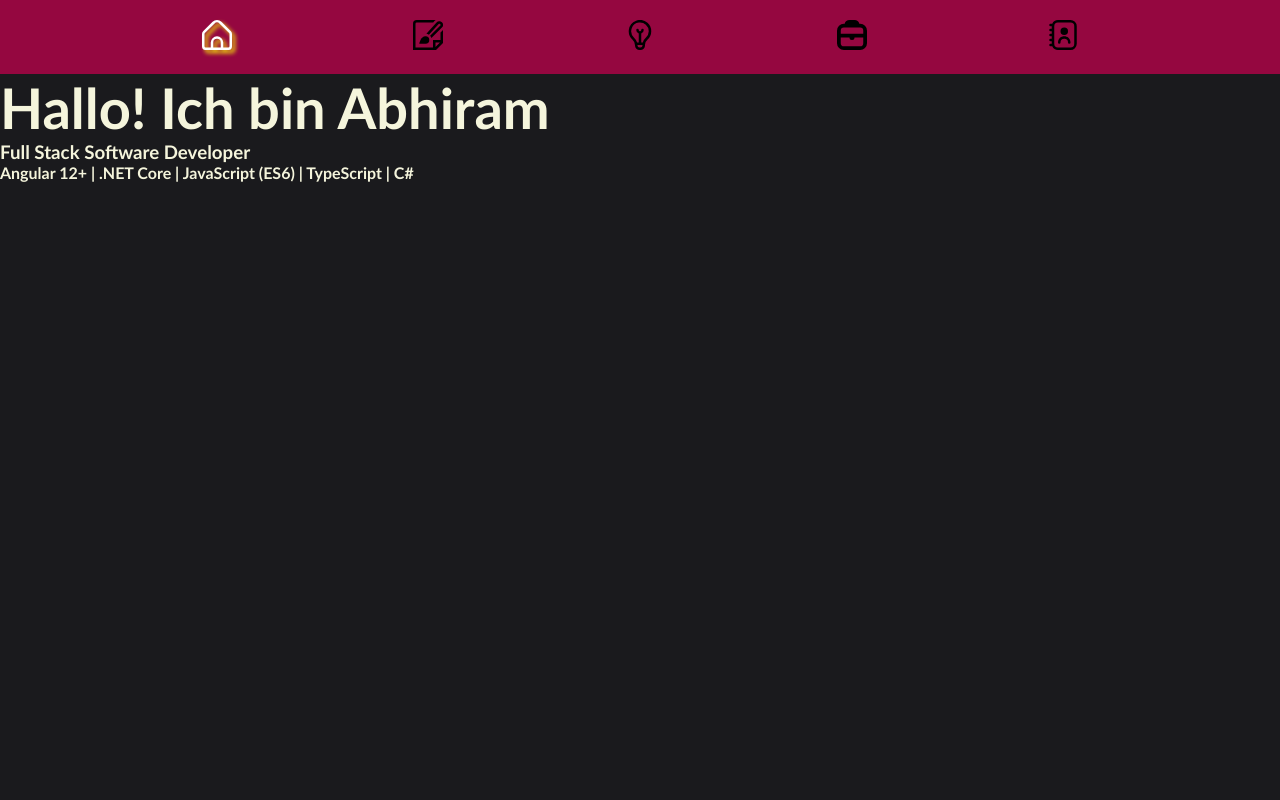
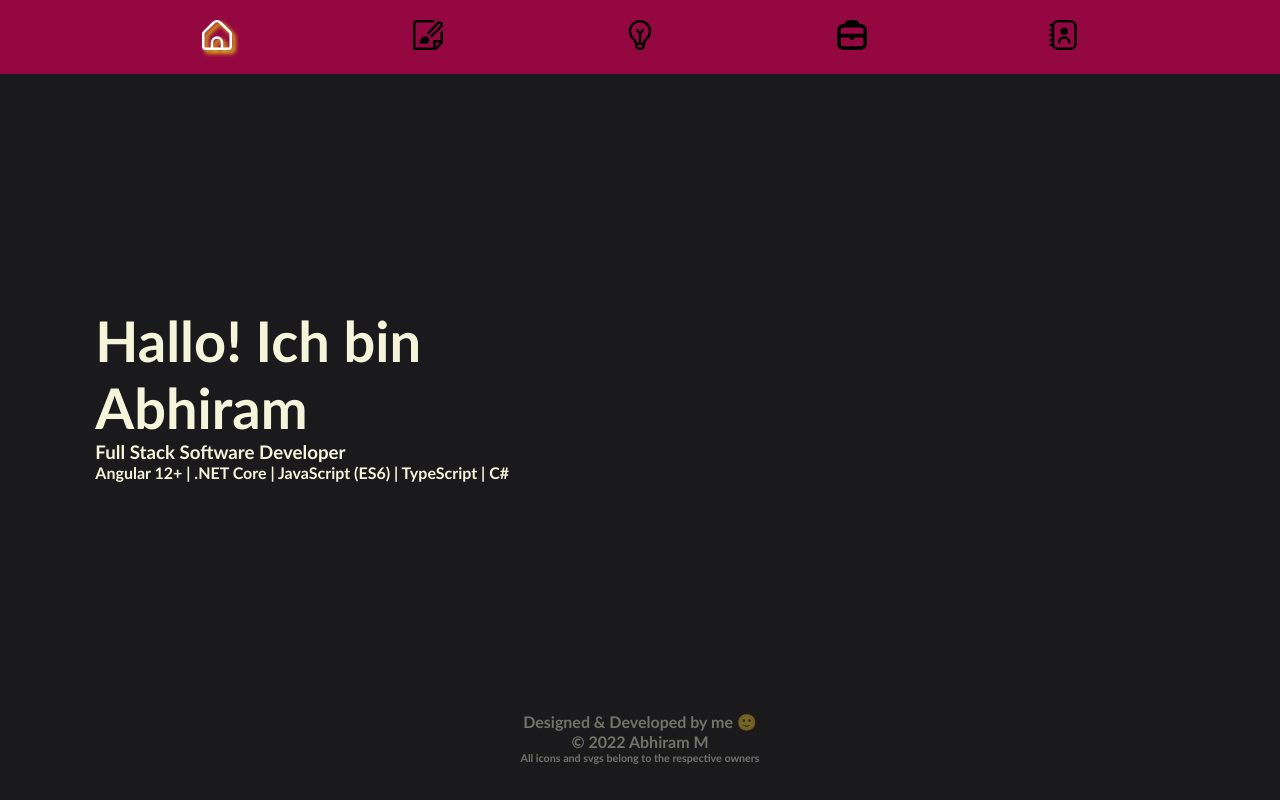
Before and after one commit to abhiramm99/PortFolio-App, an Angular app: page /home in a window 1280 px wide. Built offline with nearby package versions, Linux system fonts and the light colour scheme.

Commit message:
basic home page and angular animations setup

```diff
--- a/src/app/app.module.ts
+++ b/src/app/app.module.ts
@@ -1,6 +1,6 @@
 import { NgModule } from '@angular/core';
 import { BrowserModule } from '@angular/platform-browser';
-
+import { BrowserAnimationsModule } from '@angular/platform-browser/animations';
 import { AppRoutingModule } from './app-routing.module';
 import { AppComponent } from './app.component';
 import { MainNavComponent } from './main-nav/main-nav.component';
@@ -22,7 +22,8 @@ import { ContactComponent } from './contact/contact.component';
   ],
   imports: [
     BrowserModule,
-    AppRoutingModule
+    AppRoutingModule,
+    BrowserAnimationsModule
   ],
   providers: [],
   bootstrap: [AppComponent]
--- a/src/app/home/home.component.css
+++ b/src/app/home/home.component.css
@@ -6,3 +6,24 @@
 .main-heading {
     font-size: 3.5rem;
 }
+
+.home-container {
+    height: 80vh;
+    display: flex;
+    align-items: center;
+    justify-content: space-evenly;
+}
+
+.left-side, .right-side {
+    width: 40vw;
+    padding: 10px;
+}
+
+.footer-text {
+    opacity: 0.4;
+    position: absolute;
+    bottom: 10px;
+    left: 50%;
+    text-align: center;
+    transform: translate(-50%, -50%);
+}
--- a/src/app/home/home.component.html
+++ b/src/app/home/home.component.html
@@ -1,3 +1,15 @@
-<h1 class="main-heading">{{currentGreetingLine}}</h1>
-<h3>Full Stack Software Developer</h3>
-<h4><strong>Angular 12+ | .NET Core | JavaScript (ES6) | TypeScript | C#</strong></h4>
+<div class="home-container">
+    <div class="left-side">
+        <h1 @fadeInFromTop class="main-heading">{{currentGreetingLine}}</h1>
+        <h3 @fadeInFromBottom class="sub-heading">Full Stack Software Developer</h3>
+        <h4 @fadeInFromBottom class="sub-sub-heading"><strong>Angular 12+ | .NET Core | JavaScript (ES6) | TypeScript | C#</strong></h4>
+    </div>
+    <div class="right-side">
+
+    </div>
+</div>
+<div class="footer-text">
+    <h4>Designed & Developed by me 🙂</h4>
+    <h4>&copy; 2022 Abhiram M</h4>
+    <h6>All icons and svgs belong to the respective owners</h6>
+</div>
--- a/src/app/home/home.component.ts
+++ b/src/app/home/home.component.ts
@@ -1,10 +1,15 @@
 import { Component, OnDestroy, OnInit } from '@angular/core';
+import { fadeInFromBottom, fadeInFromTop } from '../shared-files/animations';
 import { GREETING_LINES } from './home.constants';
 
 @Component({
   selector: 'app-home',
   templateUrl: './home.component.html',
-  styleUrls: ['./home.component.css']
+  styleUrls: ['./home.component.css'],
+  animations: [
+    fadeInFromTop,
+    fadeInFromBottom
+  ]
 })
 export class HomeComponent implements OnInit, OnDestroy {
 
--- a/src/app/main-nav/main-nav.component.html
+++ b/src/app/main-nav/main-nav.component.html
@@ -2,16 +2,15 @@
     <ul class="main-nav">
         <li class="main-nav-items">
             <div>
-                <a routerLink="./home" routerLinkActive="current-tab">
+                <a routerLink="./home" routerLinkActive="current-tab" title="Welcome">
                     <svg viewBox="0 0 24 24" width="30" height="30"><path d="M23.121,9.069,15.536,1.483a5.008,5.008,0,0,0-7.072,0L.879,9.069A2.978,2.978,0,0,0,0,11.19v9.817a3,3,0,0,0,3,3H21a3,3,0,0,0,3-3V11.19A2.978,2.978,0,0,0,23.121,9.069ZM15,22.007H9V18.073a3,3,0,0,1,6,0Zm7-1a1,1,0,0,1-1,1H17V18.073a5,5,0,0,0-10,0v3.934H3a1,1,0,0,1-1-1V11.19a1.008,1.008,0,0,1,.293-.707L9.878,2.9a3.008,3.008,0,0,1,4.244,0l7.585,7.586A1.008,1.008,0,0,1,22,11.19Z"/>
                     </svg>
-                    <!-- <div class="main-nav-items-title">Home</div> -->
                 </a>
             </div>
         </li>
         <li class="main-nav-items">
             <div>
-                <a routerLink="./projects" routerLinkActive="current-tab">
+                <a routerLink="./projects" routerLinkActive="current-tab" title="Projects">
                     <svg viewBox="0 0 24 24" width="30" height="30">
                         <g>
                             <path d="M22,9.979V16H16v6H2V3A1,1,0,0,1,3,2H16.148L17.359.646A4.934,4.934,0,0,1,18.07,0H3A3,3,0,0,0,0,3V24H18.414L24,18.414V7.979ZM18,21.586V18h3.586Z"></path>
@@ -19,37 +18,33 @@
                             <path d="M10,13c-4,0-5,6-5,6h5a3,3,0,0,0,0-6Z"></path>
                         </g>
                     </svg>
-                    <!-- <div class="main-nav-items-title">Projects</div> -->
                 </a>
             </div>
         </li>
         <li class="main-nav-items">
             <div>
-                <a routerLink="./skills" routerLinkActive="current-tab">
+                <a routerLink="./skills" routerLinkActive="current-tab" title="Skills">
                     <svg width="30" height="30" viewBox="0 0 24 24">
                         <path d="m17.994 2.286a9 9 0 0 0 -14.919 5.536 8.938 8.938 0 0 0 2.793 7.761 6.263 6.263 0 0 1 2.132 4.566v.161a3.694 3.694 0 0 0 3.69 3.69h.62a3.694 3.694 0 0 0 3.69-3.69v-.549a5.323 5.323 0 0 1 1.932-4 8.994 8.994 0 0 0 .062-13.477zm-5.684 19.714h-.62a1.692 1.692 0 0 1 -1.69-1.69s-.007-.26-.008-.31h4.008v.31a1.692 1.692 0 0 1 -1.69 1.69zm4.3-7.741a7.667 7.667 0 0 0 -2.364 3.741h-1.246v-7.184a3 3 0 0 0 2-2.816 1 1 0 0 0 -2 0 1 1 0 0 1 -2 0 1 1 0 0 0 -2 0 3 3 0 0 0 2 2.816v7.184h-1.322a8.634 8.634 0 0 0 -2.448-3.881 7 7 0 0 1 3.951-12.073 7.452 7.452 0 0 1 .828-.046 6.921 6.921 0 0 1 4.652 1.778 6.993 6.993 0 0 1 -.048 10.481z"></path>
                     </svg>
-                    <!-- <div class="main-nav-items-title">Skills</div> -->
                 </a>
             </div>
         </li>
         <li class="main-nav-items">
             <div>
-                <a routerLink="./experience" routerLinkActive="current-tab">
+                <a routerLink="./experience" routerLinkActive="current-tab" title="Experiences">
                     <svg viewBox="0 0 24 24" width="30" height="30">
                         <path d="M18.5,3h-.642A4,4,0,0,0,14,0H10A4,4,0,0,0,6.142,3H5.5A5.506,5.506,0,0,0,0,8.5v10A5.506,5.506,0,0,0,5.5,24h13A5.507,5.507,0,0,0,24,18.5V8.5A5.507,5.507,0,0,0,18.5,3ZM5.5,6h13A2.5,2.5,0,0,1,21,8.5V11H3V8.5A2.5,2.5,0,0,1,5.5,6Zm13,15H5.5A2.5,2.5,0,0,1,3,18.5V14h7a2,2,0,0,0,2,2h0a2,2,0,0,0,2-2h7v4.5A2.5,2.5,0,0,1,18.5,21Z"></path>
                     </svg>
-                    <!-- <div class="main-nav-items-title">Experience</div> -->
                 </a>
             </div>
         </li>
         <li class="main-nav-items">
             <div>
-                <a routerLink="./contact" routerLinkActive="current-tab">
+                <a routerLink="./contact" routerLinkActive="current-tab" title="Contact Me">
                     <svg viewBox="0 0 24 24" width="30" height="30">
                         <path d="M18,0H8A5,5,0,0,0,3.424,3H2A1,1,0,0,0,2,5H3V7H2A1,1,0,0,0,2,9H3v2H2a1,1,0,0,0,0,2H3v2H2a1,1,0,0,0,0,2H3v2H2a1,1,0,0,0,0,2H3.424A5,5,0,0,0,8,24H18a5.006,5.006,0,0,0,5-5V5A5.006,5.006,0,0,0,18,0Zm3,19a3,3,0,0,1-3,3H8a3,3,0,0,1-3-3V5A3,3,0,0,1,8,2H18a3,3,0,0,1,3,3Zm-8-7a3,3,0,0,0,0-6A3,3,0,0,0,13,12Zm5,6a1,1,0,0,1-2,0,3,3,0,0,0-6,0,1,1,0,0,1-2,0C8.211,11.392,17.791,11.394,18,18Z"></path>
                     </svg>
-                    <!-- <div class="main-nav-items-title">Contact</div> -->
                 </a>
             </div>
         </li>
--- /dev/null
+++ b/src/app/shared-files/animations.ts
@@ -0,0 +1,29 @@
+import { animate, style, transition, trigger } from '@angular/animations';
+
+export const fadeInFromTop = trigger('fadeInFromTop', [
+    transition(':enter', [
+        style({transform: 'translateY(-10px)', opacity: 0}),
+        animate(500)
+    ])
+]);
+
+export const fadeInFromLeft = trigger('fadeInFromLeft', [
+    transition(':enter', [
+        style({transform: 'translateX(-10px)', opacity: 0}),
+        animate(500)
+    ])
+]);
+
+export const fadeInFromRight = trigger('fadeInFromRight', [
+    transition(':enter', [
+        style({transform: 'translateX(10px)', opacity: 0}),
+        animate(500)
+    ])
+]);
+
+export const fadeInFromBottom = trigger('fadeInFromBottom', [
+    transition(':enter', [
+        style({transform: 'translateY(10px)', opacity: 0}),
+        animate(500)
+    ])
+]);
```
